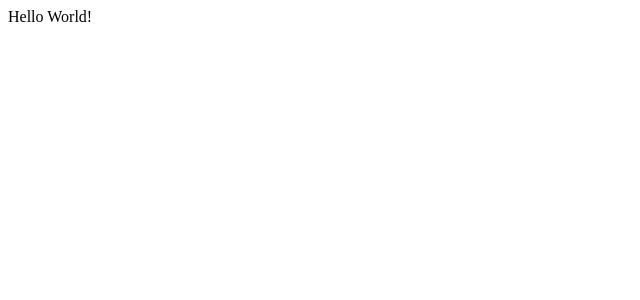
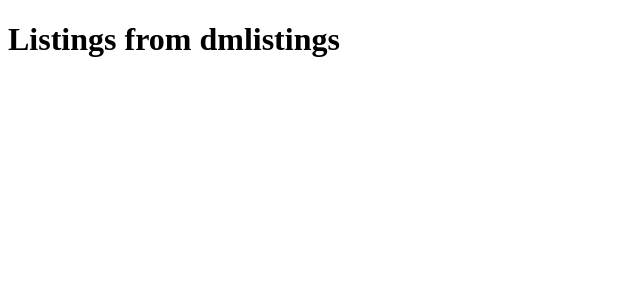
Before and after one commit to drconopoima/dmlistings-client, a React (Create React App) app: page / in a window 1280 px wide. Shown: the top 300 px of the page, without its empty margins (0-640 px from the left). Built offline with nearby package versions, Linux system fonts and the light colour scheme.

Commit message:
Create section with listings title

```diff
--- a/src/index.tsx
+++ b/src/index.tsx
@@ -1,8 +1,9 @@
 import React from "react";
 import { render } from "react-dom";
+import { Listings } from "./sections";
 import * as serviceWorker from "./serviceWorker";
 
-render(<div>Hello World!</div>, document.getElementById("root"));
+render(<Listings />, document.getElementById("root"));
 
 // If you want your app to work offline and load faster, you can change
 // unregister() to register() below. Note this comes with some pitfalls.
--- /dev/null
+++ b/src/sections/Listings/Listings.tsx
@@ -0,0 +1,5 @@
+import React from "react";
+
+export const Listings = () => {
+  return <h1>Listings from dmlistings</h1>;
+};
--- /dev/null
+++ b/src/sections/Listings/index.ts
@@ -0,0 +1 @@
+export * from "./Listings";
--- /dev/null
+++ b/src/sections/index.ts
@@ -0,0 +1 @@
+export * from "./Listings";
```
